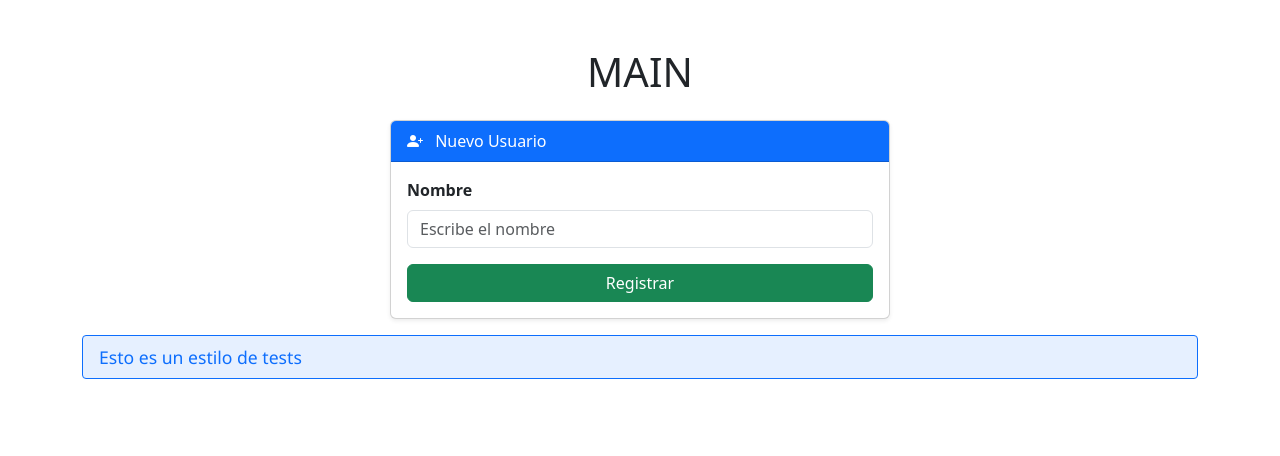
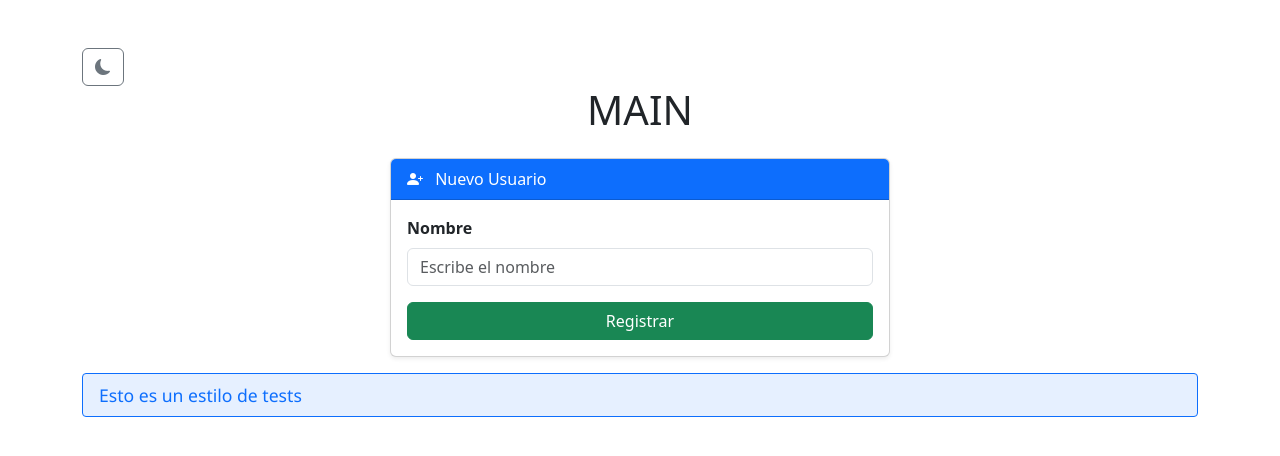
Before and after one commit to JuanDavidZabalaTapiero/base-flask-app, a Flask app: page / in a window 1280 px wide. Shown: the top 456 px of the page. Run offline with Flask 3, Linux system fonts and the light colour scheme; some libraries are stand-ins or nearby versions.

Commit message:
add: bootstrap darkmode

```diff
--- /dev/null
+++ b/app/static/js/darkmode.js
@@ -0,0 +1,22 @@
+document.addEventListener("DOMContentLoaded", () => {
+    const html = document.documentElement;
+    const btn = document.getElementById("theme-toggle");
+    const icon = document.getElementById("theme-icon");
+
+    // Aplicar tema guardado
+    const savedTheme = localStorage.getItem("theme") || "light";
+    html.setAttribute("data-bs-theme", savedTheme);
+    icon.className = savedTheme === "dark" ? "bi bi-sun-fill" : "bi bi-moon-fill";
+
+    btn.addEventListener("click", () => {
+        const current = html.getAttribute("data-bs-theme");
+        const next = current === "light" ? "dark" : "light";
+        html.setAttribute("data-bs-theme", next);
+
+        // Guardar en localStorage
+        localStorage.setItem("theme", next);
+
+        // Cambiar icono
+        icon.className = next === "dark" ? "bi bi-sun-fill" : "bi bi-moon-fill";
+    });
+});
--- a/app/templates/base.html
+++ b/app/templates/base.html
@@ -1,5 +1,5 @@
 <!DOCTYPE html>
-<html lang="en">
+<html lang="en" data-bs-theme="light">
 
 <head>
     <meta charset="UTF-8">
@@ -41,6 +41,8 @@
     <script src="{{url_for('static', filename='js/bootstrap.bundle.min.js')}}"></script>
     <!-- DESVANECER FLASH DEL SERVER -->
     <script src="{{url_for('static', filename='js/fade_flash.js')}}"></script>
+    <!-- ACTIVAR MODO OSCURO -->
+    <script src="{{url_for('static', filename='js/darkmode.js')}}"></script>
     {% block scripts %}{% endblock %}
 </body>
 
--- a/app/templates/tests/home.html
+++ b/app/templates/tests/home.html
@@ -2,8 +2,8 @@
 
 <!-- MENSAJES FLASH -->
 {% set flash_categories = {
-'error_test_home': 'alert-danger',
-'success_test_home': 'alert-success'
+'error_tests_home': 'alert-danger',
+'success_tests_home': 'alert-success'
 } %}
 
 <!-- TÍTULO -->
@@ -17,6 +17,10 @@
 <!-- BODY -->
 {% block body %}
 <div class="container mt-5">
+    <button id="theme-toggle" class="btn btn-outline-secondary">
+        <i id="theme-icon" class="bi bi-moon-fill"></i>
+    </button>
+
     <!-- Título principal -->
     <h1 class="mb-4 text-center">MAIN</h1>
 
```
